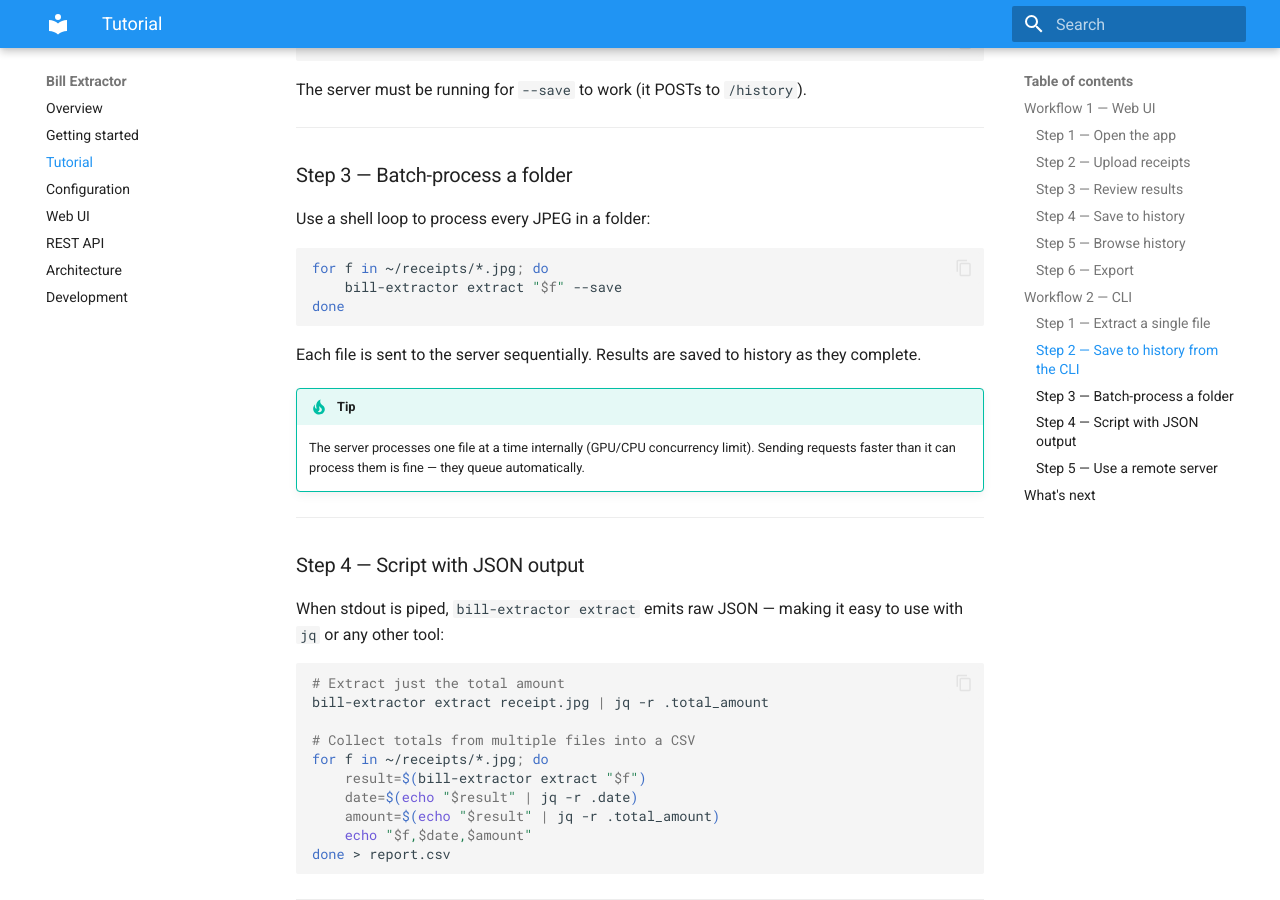
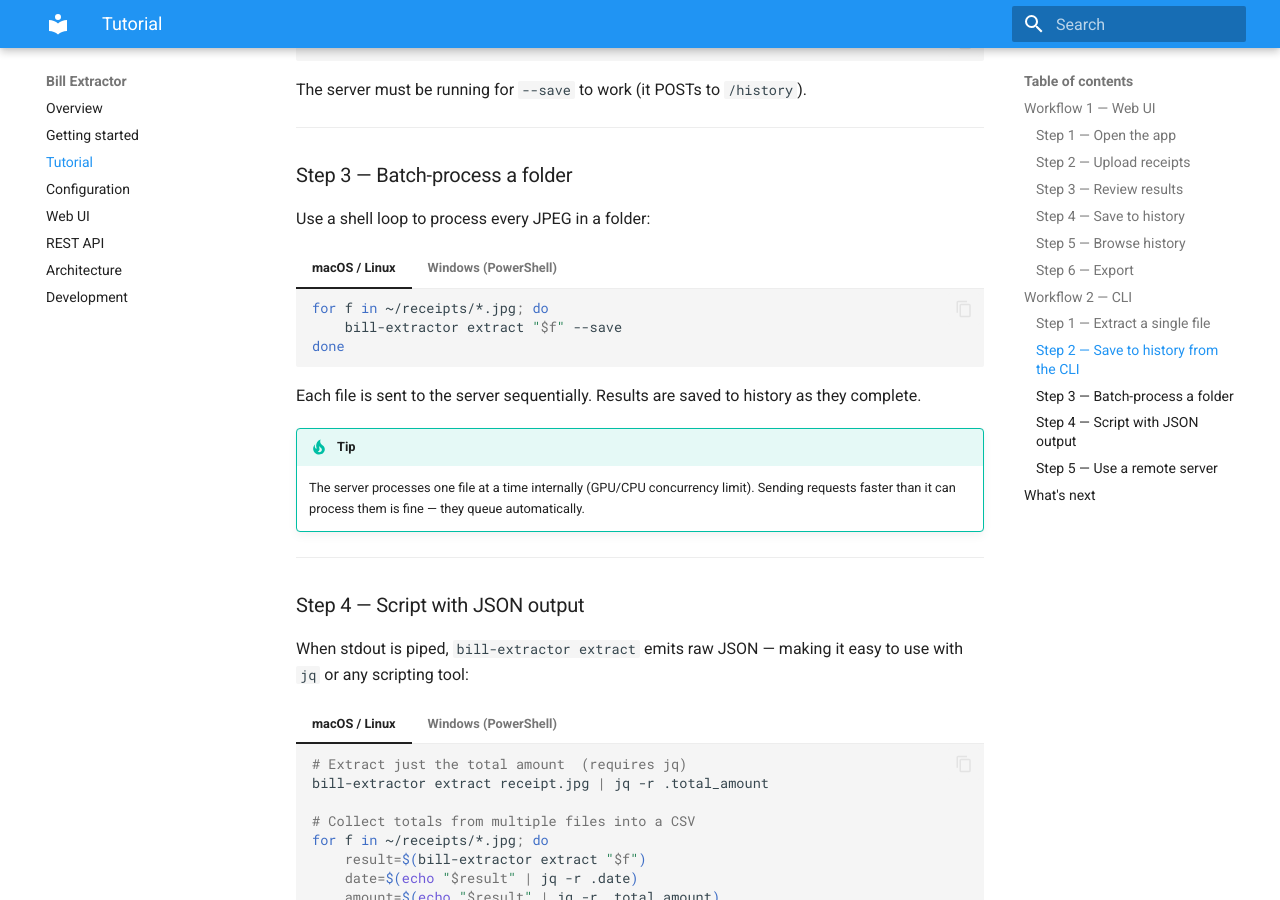
Before and after one commit to siligam/expense-snap, an MkDocs documentation site: the page built from docs/tutorial.md, in a window 1280 px wide and 900 px high, scrolled down 3074 px. Built offline with MkDocs 1.6.1 and Material for MkDocs 9.7.7, drawn with Linux system fonts in a browser that asks for light colours; part of the change alters nothing that is shown.

Commit message:
Add Windows PowerShell tabs to CLI tutorial
Batch-process loop and JSON scripting sections now show macOS/Linux
(bash) and Windows (PowerShell) variants using pymdownx.tabbed.
Single-file commands are cross-platform and need no tabs.

Co-Authored-By: Claude Sonnet 4.6 <noreply@anthropic.com>

````diff
--- a/docs/tutorial.md
+++ b/docs/tutorial.md
@@ -130,11 +130,19 @@ The server must be running for `--save` to work (it POSTs to `/history`).
 
 Use a shell loop to process every JPEG in a folder:
 
-```bash
-for f in ~/receipts/*.jpg; do
-    bill-extractor extract "$f" --save
-done
-```
+=== "macOS / Linux"
+    ```bash
+    for f in ~/receipts/*.jpg; do
+        bill-extractor extract "$f" --save
+    done
+    ```
+
+=== "Windows (PowerShell)"
+    ```powershell
+    Get-ChildItem "$HOME\receipts\*.jpg" | ForEach-Object {
+        bill-extractor extract $_.FullName --save
+    }
+    ```
 
 Each file is sent to the server sequentially. Results are saved to history as they complete.
 
@@ -146,20 +154,37 @@ Each file is sent to the server sequentially. Results are saved to history as th
 
 ### Step 4 — Script with JSON output
 
-When stdout is piped, `bill-extractor extract` emits raw JSON — making it easy to use with `jq` or any other tool:
+When stdout is piped, `bill-extractor extract` emits raw JSON — making it easy to use with `jq` or any scripting tool:
 
-```bash
-# Extract just the total amount
-bill-extractor extract receipt.jpg | jq -r .total_amount
+=== "macOS / Linux"
+    ```bash
+    # Extract just the total amount  (requires jq)
+    bill-extractor extract receipt.jpg | jq -r .total_amount
 
-# Collect totals from multiple files into a CSV
-for f in ~/receipts/*.jpg; do
-    result=$(bill-extractor extract "$f")
-    date=$(echo "$result" | jq -r .date)
-    amount=$(echo "$result" | jq -r .total_amount)
-    echo "$f,$date,$amount"
-done > report.csv
-```
+    # Collect totals from multiple files into a CSV
+    for f in ~/receipts/*.jpg; do
+        result=$(bill-extractor extract "$f")
+        date=$(echo "$result" | jq -r .date)
+        amount=$(echo "$result" | jq -r .total_amount)
+        echo "$f,$date,$amount"
+    done > report.csv
+    ```
+
+=== "Windows (PowerShell)"
+    ```powershell
+    # Extract just the total amount  (ConvertFrom-Json is built into PowerShell)
+    (bill-extractor extract receipt.jpg | ConvertFrom-Json).total_amount
+
+    # Collect totals from multiple files into a CSV
+    Get-ChildItem "$HOME\receipts\*.jpg" | ForEach-Object {
+        $r = bill-extractor extract $_.FullName | ConvertFrom-Json
+        "$($_.FullName),$($r.date),$($r.total_amount)"
+    } | Set-Content report.csv
+    ```
+
+    !!! note
+        `ConvertFrom-Json` is available in PowerShell 3+ (included in Windows 8 and later).
+        No extra tools needed.
 
 ---
 
````
